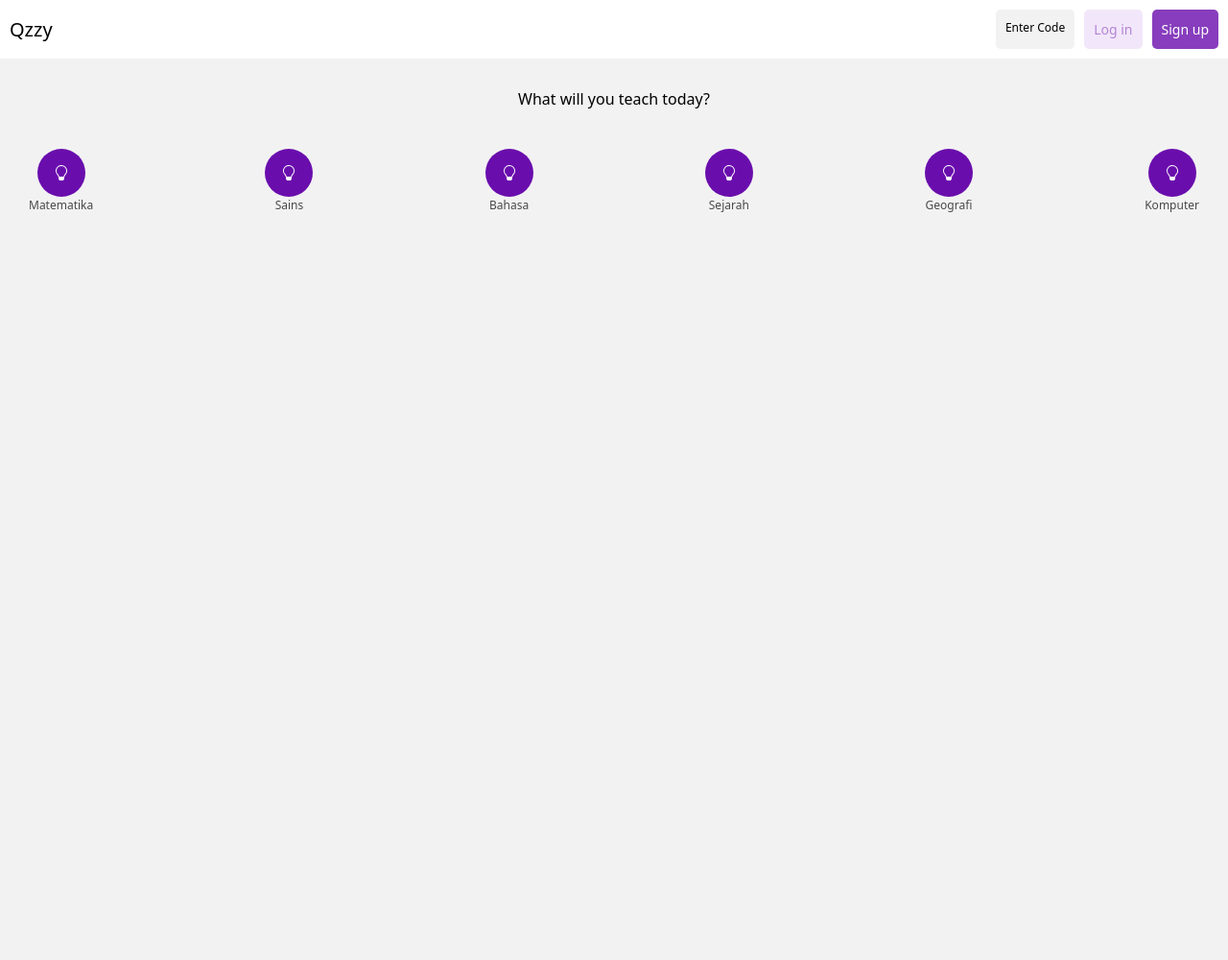
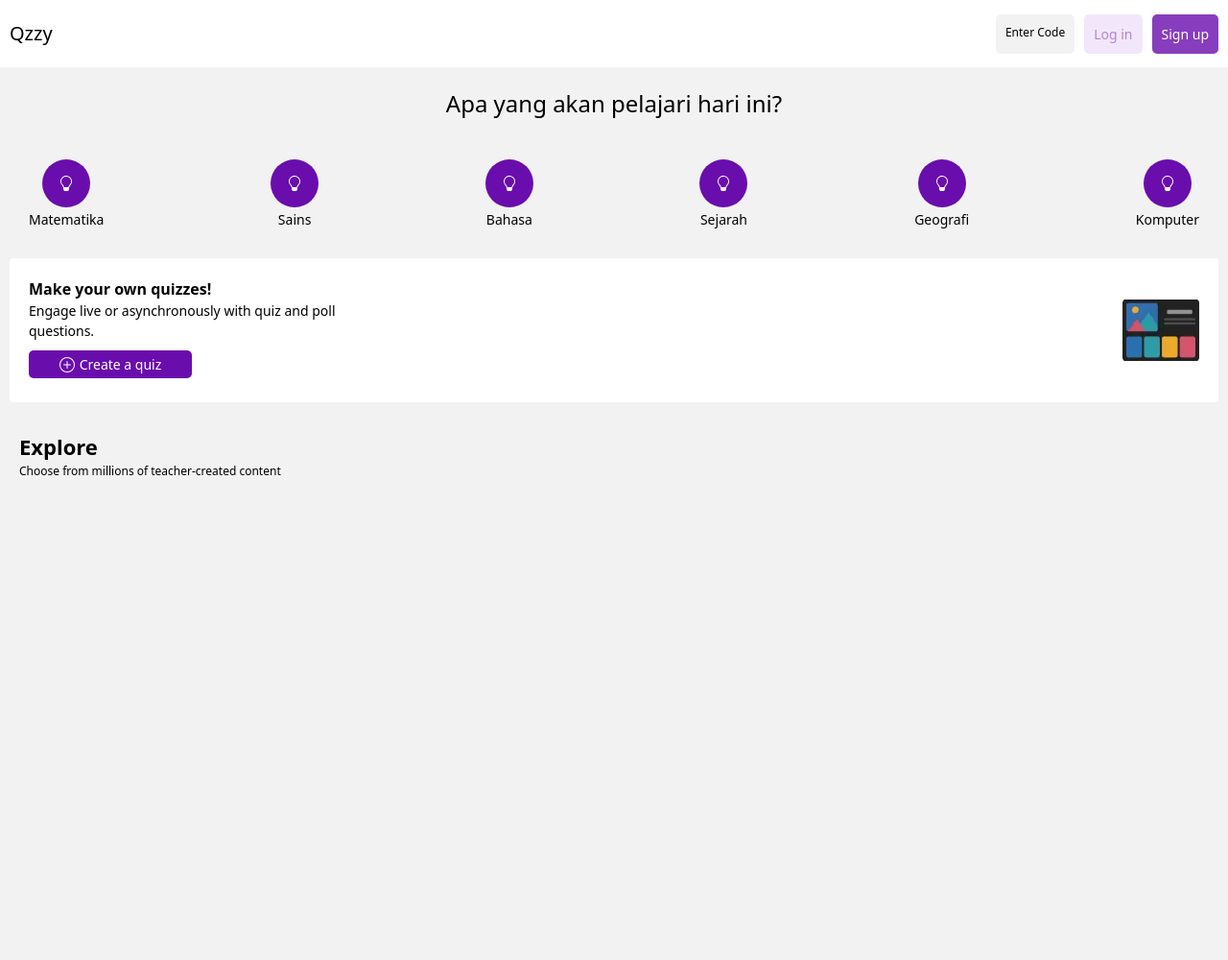
Before and after one commit to wyanns-404/Quizer-WebUjianDanKuis, a PHP site: page /index.html in a window 1280 px wide. Shown: the whole page at 96% size. Before the commit the page ends 221 px from the top, so only its background shows below. Run offline with PHP 8.4, Linux system fonts and the light colour scheme; some libraries are stand-ins or nearby versions.

Commit message:
Update create a quiz button

```diff
--- a/Qzzy/assets/css/main.css
+++ b/Qzzy/assets/css/main.css
@@ -15,14 +15,15 @@
 header {
     background-color: var(--background-color);
     width: 100%;
-    height: 100%;
     padding: 10px;
+    position: fixed;
 }
 
 .header {
     display: flex;
     justify-content: space-between;
     align-items: center;
+    height: 50px;
 }
 
 .brand {
@@ -70,13 +71,18 @@ header {
 .container-main {
     background-color: var(--secondary-background-color);
     width: 100%;
-    height: 100vh;
+    height: 1000px;
     padding: 10px;
+}
+
+.container-main .dumb-header {
+    height: 60px;
 }
 
 .container-main .title {
     text-align: center;
     font-weight: 500;
+    font-size: 24px;
     margin: 20px;
 }
 
@@ -114,7 +120,68 @@ header {
 }
 
 .container-main .kategori .kategori-item .kategori-title {
-    font-size: 12px;
+    margin-top: 2px;
+    font-size: 14px;
     font-weight: 500;
+}
+
+.create-quiz {
+    display: flex;
+    justify-content: space-between;
+    align-items: center;
+    background-color: var(--background-color);
+    padding: 20px;
+    border-radius: 4px;
+}
+
+.create-quiz .create-quiz-title {
+    width: 30%;
+}
+
+.create-quiz .create-quiz-title .text1 {
+    font-weight: bold;
+    font-size: 16px;
+}
+
+.create-quiz .create-quiz-title .text2 {
+    font-size: 14px;
+}
+
+.create-quiz .create-quiz-title .create-quiz-button {
+    display: flex;
+    justify-content: center;
+    align-items: center;
+    width: 170px;
+    background-color: var(--primary-color);
+    color: var(--background-color);
+    font-size: 14px;
+    padding: 4px;
+    margin: 10px 0 5px 0;
+    border-radius: 5px;
+    text-align: center;
+    font-weight: 500;
+    cursor: pointer;
+}
+
+.create-quiz .create-quiz-title .create-quiz-button:hover {
     opacity: 0.7;
 }
+
+.create-quiz .create-quiz-title {
+    height: 100%;
+}
+
+.explore-title {
+    width: 100%;
+    margin-top: 20px;
+    padding: 10px;
+}
+
+.explore-title .text1 {
+    font-weight: bold;
+    font-size: 22px;
+}
+
+.explore-title .text2 {
+    font-size: 12px;
+}
--- a/Qzzy/index.html
+++ b/Qzzy/index.html
@@ -37,8 +37,12 @@
 
     <section id="main">
         <div class="container-main">
+            <div class="dumb-header">
+                /
+            </div>
+
             <div class="title">
-                <h4>What will you teach today?</h4>
+                <h4>Apa yang akan pelajari hari ini?</h4>
             </div>
 
             <div class="kategori">
@@ -126,6 +130,39 @@
                     </div>
                 </div>
             </div>
+
+            <div class="create-quiz">
+                <div class="create-quiz-title">
+                    <div class="text1">
+                        <h5>Make your own quizzes!</h5>
+                    </div>
+                    <div class="text2">
+                        <h5>Engage live or asynchronously with quiz and poll questions.</h5>
+                    </div>
+                    <div class="create-quiz-button">
+                        <svg xmlns="http://www.w3.org/2000/svg" width="16" height="16" fill="currentColor" class="bi bi-plus-circle" viewBox="0 0 16 16">
+                            <path d="M8 15A7 7 0 1 1 8 1a7 7 0 0 1 0 14m0 1A8 8 0 1 0 8 0a8 8 0 0 0 0 16"/>
+                            <path d="M8 4a.5.5 0 0 1 .5.5v3h3a.5.5 0 0 1 0 1h-3v3a.5.5 0 0 1-1 0v-3h-3a.5.5 0 0 1 0-1h3v-3A.5.5 0 0 1 8 4"/>
+                        </svg>
+                        <a href="#" style="margin-left: 5px;">Create a quiz</a>
+                    </div>
+                </div>
+
+                <div class="create-quiz-logo">
+                    <img src="assets/img/quiz_image.webp" alt="quiz-image">
+                </div>
+            </div>
+
+            <div class="explore-title">
+                <div class="text1">
+                    <h4>Explore</h4>
+                </div>
+
+                <div class="text2">
+                    <h4>Choose from millions of teacher-created content</h4>
+                </div>
+
+            </div>
         </div>
     </section>
 </body>
```
Also changed, not shown: Qzzy/assets/img/quiz_image.webp (added).
